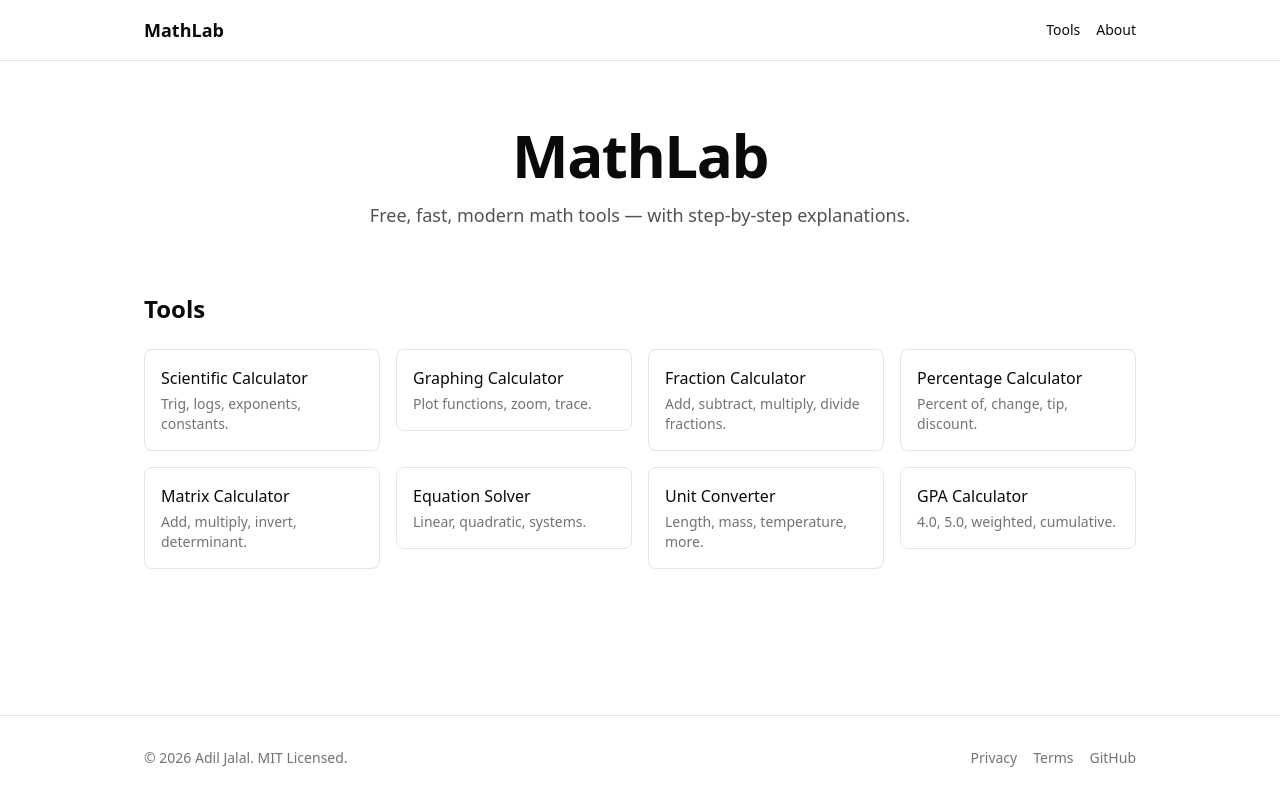
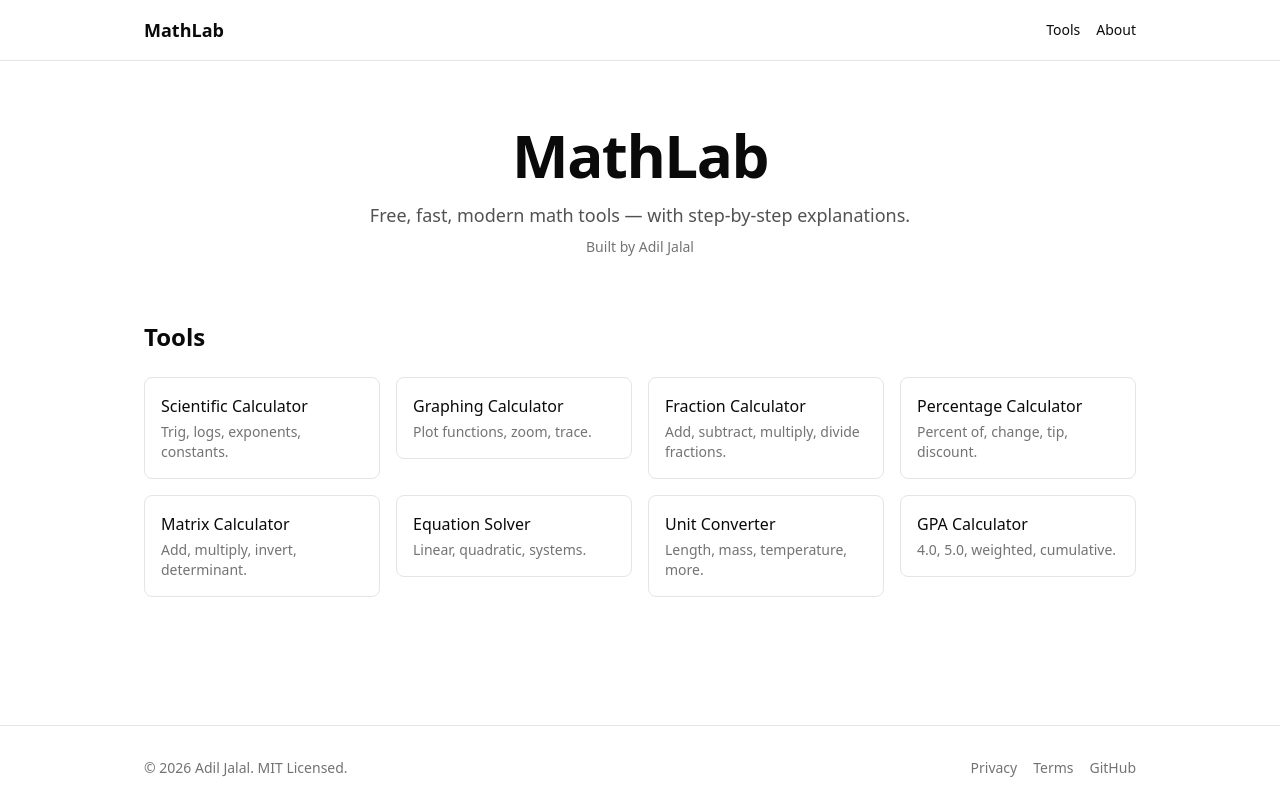
Before and after one commit to adiljalal2009-creator/mathlab, a Next.js app: page / in a window 1280 px wide. Built offline with nearby package versions, Linux system fonts and the light colour scheme; no server answers.

Commit message:
feat(home): show 'Built by Adil Jalal' subtitle

```diff
--- a/app/page.tsx
+++ b/app/page.tsx
@@ -10,6 +10,9 @@ export default function HomePage() {
         </h1>
         <p className="mt-4 text-lg text-neutral-600 dark:text-neutral-300">
           Free, fast, modern math tools — with step-by-step explanations.
+        </p>
+        <p className="mt-2 text-sm text-neutral-500">
+          Built by <a href="https://github.com/adiljalal2009-creator" className="font-medium hover:underline">Adil Jalal</a>
         </p>
       </section>
 
```
